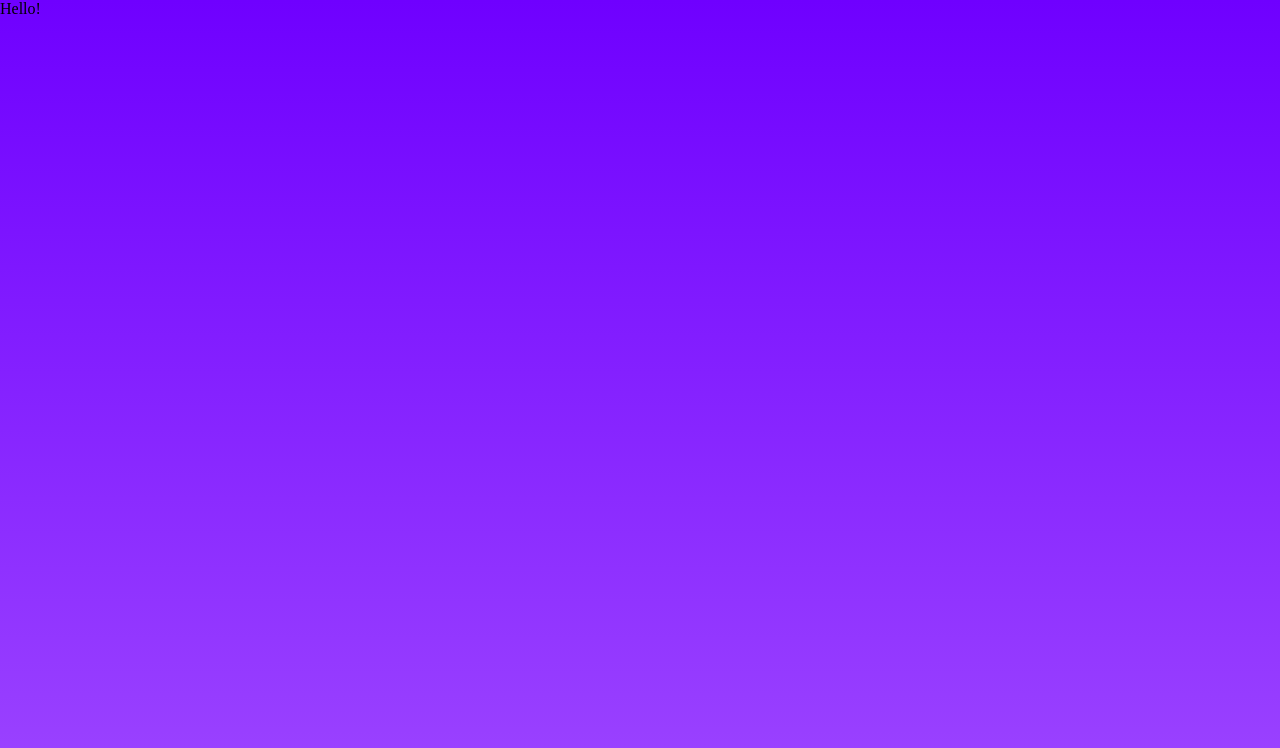
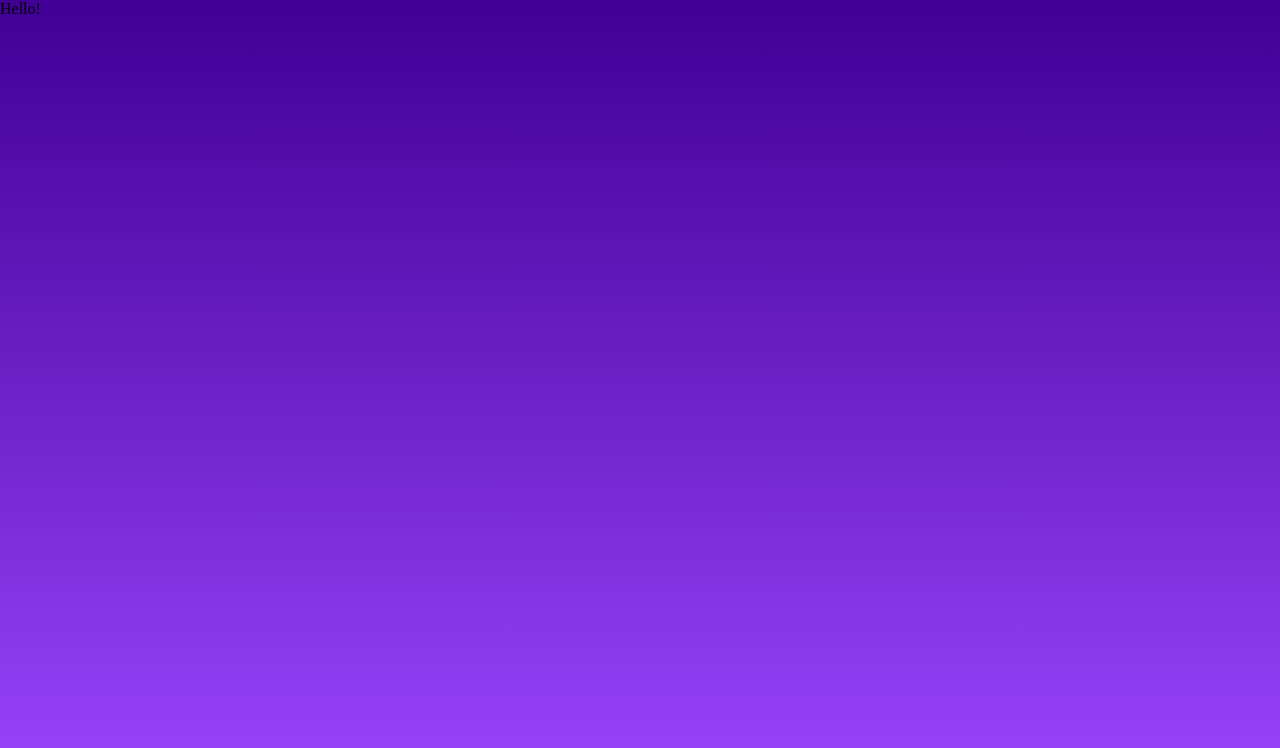
Before and after one commit to Charlzee/imposter-game, a plain HTML site: page public/index.html in a window 1280 px wide. Drawn offline with Linux system fonts and the light colour scheme.

Commit message:
fix background gradient color in main.css

```diff
--- a/public/css/main.css
+++ b/public/css/main.css
@@ -1,6 +1,6 @@
 body {
     background-color: #ff00fb;
-    background-image: linear-gradient(180deg, rgb(111, 0, 255) 0%, rgba(156, 69, 255, 1) 100%);
+    background-image: linear-gradient(180deg, rgb(65, 0, 149) 0%, rgba(156, 69, 255, 1) 100%);
     background-repeat: no-repeat;
     background-attachment: fixed;
 
```
